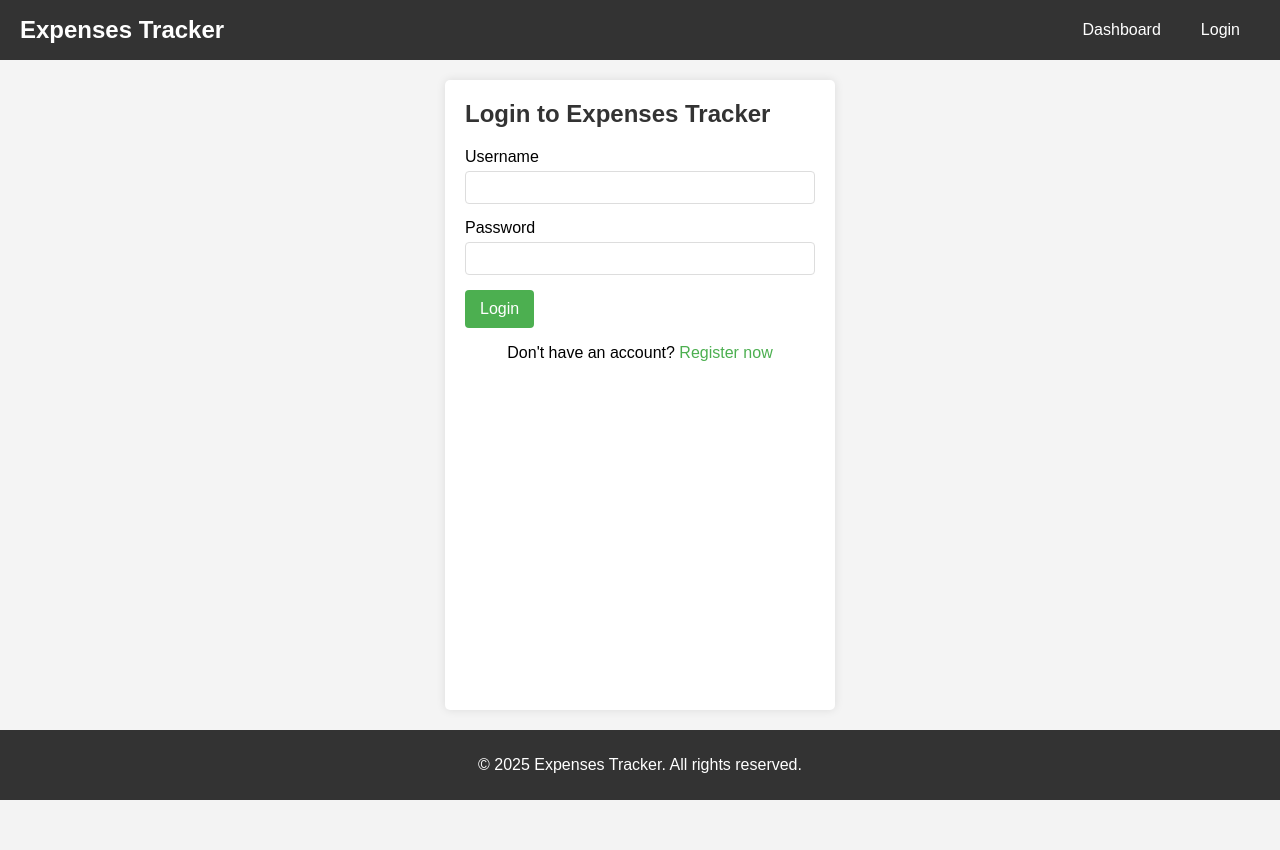
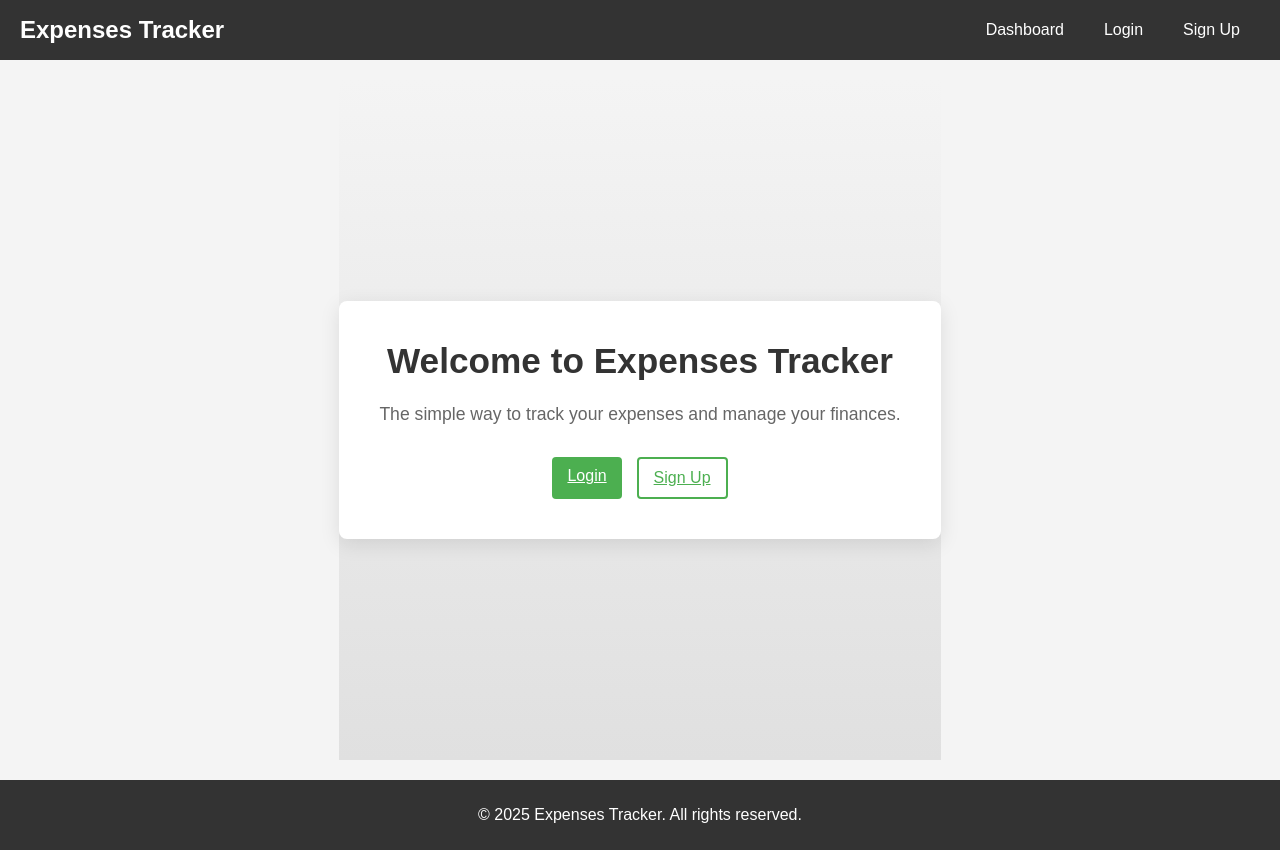
Before and after one commit to AndisPerime/expenses_tracker, a Django app: page / in a window 1280 px wide. Before the commit the page ends 800 px from the top, so only its background shows below. Run offline with Django 4.2, Linux system fonts and the light colour scheme; data comes from the database, SQL or seed files in the repository; both versions use the stored data as it was after the commit.

Commit message:
feat: implement user authentication with AllAuth

```diff
--- a/expenses_tracker/urls.py
+++ b/expenses_tracker/urls.py
@@ -20,6 +20,7 @@ from main_app import views as main_views
 
 urlpatterns = [
     path('', include("main_app.urls"), name='home'),
+    path('accounts/', include('allauth.urls')),  # AllAuth URLs properly configured
     path('admin/', admin.site.urls),
     path('add-expense/', main_views.add_expense, name='add_expense'),
 ]
--- a/main_app/static/main_app/css/style.css
+++ b/main_app/static/main_app/css/style.css
@@ -947,3 +947,72 @@ input[type="radio"]:checked + .radio-label.income {
         grid-template-columns: 1fr;
     }
 }
+
+/* Welcome screen styles for non-authenticated users */
+.welcome-container {
+    display: flex;
+    justify-content: center;
+    align-items: center;
+    height: calc(100vh - 120px);
+    background-image: linear-gradient(to bottom, #f4f4f4, #e0e0e0);
+}
+
+.welcome-content {
+    text-align: center;
+    max-width: 600px;
+    padding: 40px;
+    background-color: white;
+    border-radius: 8px;
+    box-shadow: 0 5px 20px rgba(0,0,0,0.1);
+    animation: fadeIn 0.5s ease-in-out;
+}
+
+@keyframes fadeIn {
+    from { opacity: 0; transform: translateY(20px); }
+    to { opacity: 1; transform: translateY(0); }
+}
+
+.welcome-content h1 {
+    color: #333;
+    margin-bottom: 20px;
+    font-size: 2.2rem;
+}
+
+.welcome-content p {
+    color: #666;
+    margin-bottom: 30px;
+    font-size: 1.1rem;
+    line-height: 1.5;
+}
+
+.welcome-buttons {
+    display: flex;
+    justify-content: center;
+    gap: 15px;
+}
+
+.btn-outline {
+    background-color: transparent;
+    border: 2px solid #4CAF50;
+    color: #4CAF50;
+}
+
+.btn-outline:hover {
+    background-color: #4CAF50;
+    color: white;
+}
+
+/* AllAuth form styling */
+.form-group .errorlist {
+    color: #f44336;
+    list-style-type: none;
+    padding: 0;
+    margin: 5px 0 10px;
+    font-size: 0.9rem;
+}
+
+.form-group input:focus {
+    border-color: #4CAF50;
+    box-shadow: 0 0 0 2px rgba(76, 175, 80, 0.25);
+    outline: none;
+}
--- a/templates/home.html
+++ b/templates/home.html
@@ -1,4 +1,8 @@
 {% load static %}
+
+{% url 'account_login' as login_url %}
+{% url 'account_signup' as signup_url %}
+{% url 'account_logout' as logout_url %}
 <!DOCTYPE html>
 <html>
 <head>
@@ -17,11 +21,12 @@
                 <li class="user-menu">
                     <a href="#">{{ user.username }}</a>
                     <div class="dropdown-menu">
-                        <a href="{% url 'logout' %}">Logout</a>
+                        <a href="{{ logout_url }}">Logout</a>
                     </div>
                 </li>
                 {% else %}
-                <li><a href="#" onclick="showLoginForm()">Login</a></li>
+                <li><a href="{{ login_url }}">Login</a></li>
+                <li><a href="{{ signup_url }}">Sign Up</a></li>
                 {% endif %}
             </ul>
         </nav>
@@ -29,54 +34,13 @@
 
     <main>
         {% if not user.is_authenticated %}
-            <div id="auth-container" class="container">
-                <div id="login-form" class="form-container active">
-                    <h2>Login to Expenses Tracker</h2>
-                    <form action="{% url 'login' %}" method="post">
-                        {% csrf_token %}
-                        <div class="form-group">
-                            <label for="username">Username</label>
-                            <input type="text" id="username" name="username" required>
-                        </div>
-                        <div class="form-group">
-                            <label for="password">Password</label>
-                            <input type="password" id="password" name="password" required>
-                        </div>
-                        <div class="form-group">
-                            <button type="submit" class="btn">Login</button>
-                        </div>
-                    </form>
-                    <div class="form-toggle">
-                        <p>Don't have an account? <a href="#" onclick="toggleForm()">Register now</a></p>
-                    </div>
-                </div>
-
-                <div id="register-form" class="form-container">
-                    <h2>Create Account</h2>
-                    <form action="{% url 'register' %}" method="post">
-                        {% csrf_token %}
-                        <div class="form-group">
-                            <label for="reg-username">Username</label>
-                            <input type="text" id="reg-username" name="username" required>
-                        </div>
-                        <div class="form-group">
-                            <label for="email">Email</label>
-                            <input type="email" id="email" name="email" required>
-                        </div>
-                        <div class="form-group">
-                            <label for="reg-password">Password</label>
-                            <input type="password" id="reg-password" name="password" required>
-                        </div>
-                        <div class="form-group">
-                            <label for="confirm-password">Confirm Password</label>
-                            <input type="password" id="confirm-password" name="confirm_password" required>
-                        </div>
-                        <div class="form-group">
-                            <button type="submit" class="btn">Register</button>
-                        </div>
-                    </form>
-                    <div class="form-toggle">
-                        <p>Already have an account? <a href="#" onclick="toggleForm()">Login</a></p>
+            <div class="welcome-container">
+                <div class="welcome-content">
+                    <h1>Welcome to Expenses Tracker</h1>
+                    <p>The simple way to track your expenses and manage your finances.</p>
+                    <div class="welcome-buttons">
+                        <a href="{{ login_url }}" class="btn">Login</a>
+                        <a href="{{ signup_url }}" class="btn btn-outline">Sign Up</a>
                     </div>
                 </div>
             </div>
@@ -103,63 +67,8 @@
     </footer>
 
     <script>
-        function toggleForm() {
-            const loginForm = document.getElementById('login-form');
-            const registerForm = document.getElementById('register-form');
-
-            if (loginForm.classList.contains('active')) {
-                loginForm.classList.remove('active');
-                registerForm.classList.add('active');
-            } else {
-                registerForm.classList.remove('active');
-                loginForm.classList.add('active');
-            }
-        }
-
-        function showLoginForm() {
-            const authContainer = document.getElementById('auth-container');
-            authContainer.style.display = 'block';
-        }
-
-        // Add form validation
+        // Auto-hide messages after 5 seconds
         document.addEventListener('DOMContentLoaded', function() {
-            // Login form validation
-            const loginForm = document.querySelector('#login-form form');
-            if (loginForm) {
-                loginForm.addEventListener('submit', function(e) {
-                    const username = document.getElementById('username').value.trim();
-                    const password = document.getElementById('password').value;
-
-                    if (!username || !password) {
-                        e.preventDefault();
-                        alert('Please enter both username and password');
-                    }
-                });
-            }
-
-            // Register form validation
-            const registerForm = document.querySelector('#register-form form');
-            if (registerForm) {
-                registerForm.addEventListener('submit', function(e) {
-                    const username = document.getElementById('reg-username').value.trim();
-                    const email = document.getElementById('email').value.trim();
-                    const password = document.getElementById('reg-password').value;
-                    const confirmPassword = document.getElementById('confirm-password').value;
-
-                    if (!username || !email || !password || !confirmPassword) {
-                        e.preventDefault();
-                        alert('Please fill out all fields');
-                        return;
-                    }
-
-                    if (password !== confirmPassword) {
-                        e.preventDefault();
-                        alert('Passwords do not match');
-                    }
-                });
-            }
-
-            // Auto-hide messages after 5 seconds
             const messages = document.querySelectorAll('.message');
             messages.forEach(function(message) {
                 setTimeout(function() {
```
Also changed, not shown: expenses_tracker/settings.py (+32 -0 lines), templates/account/base.html (added, +12 -0 lines), templates/account/login.html (added, +43 -0 lines), templates/account/signup.html (added, +50 -0 lines), db.sqlite3.
